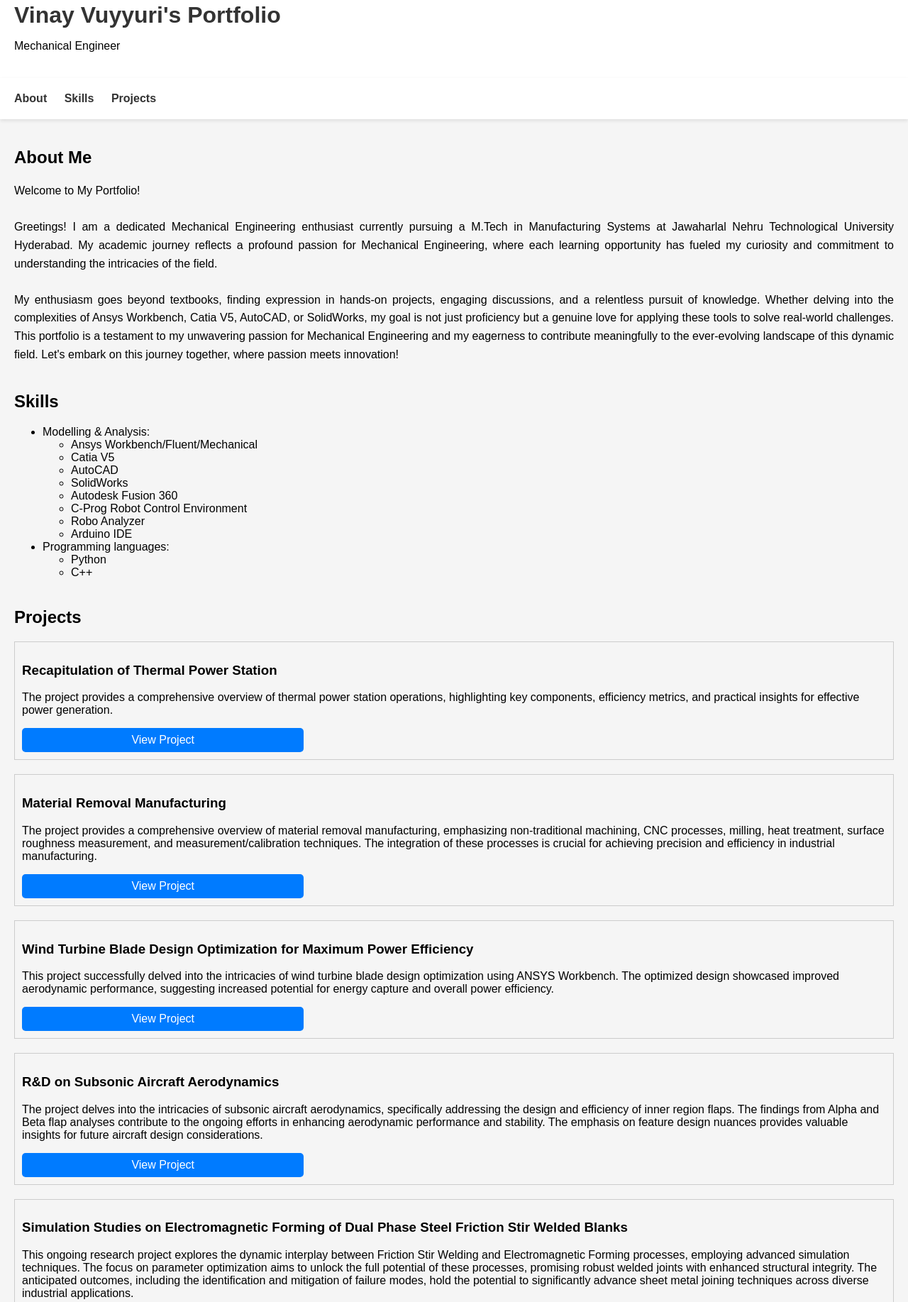
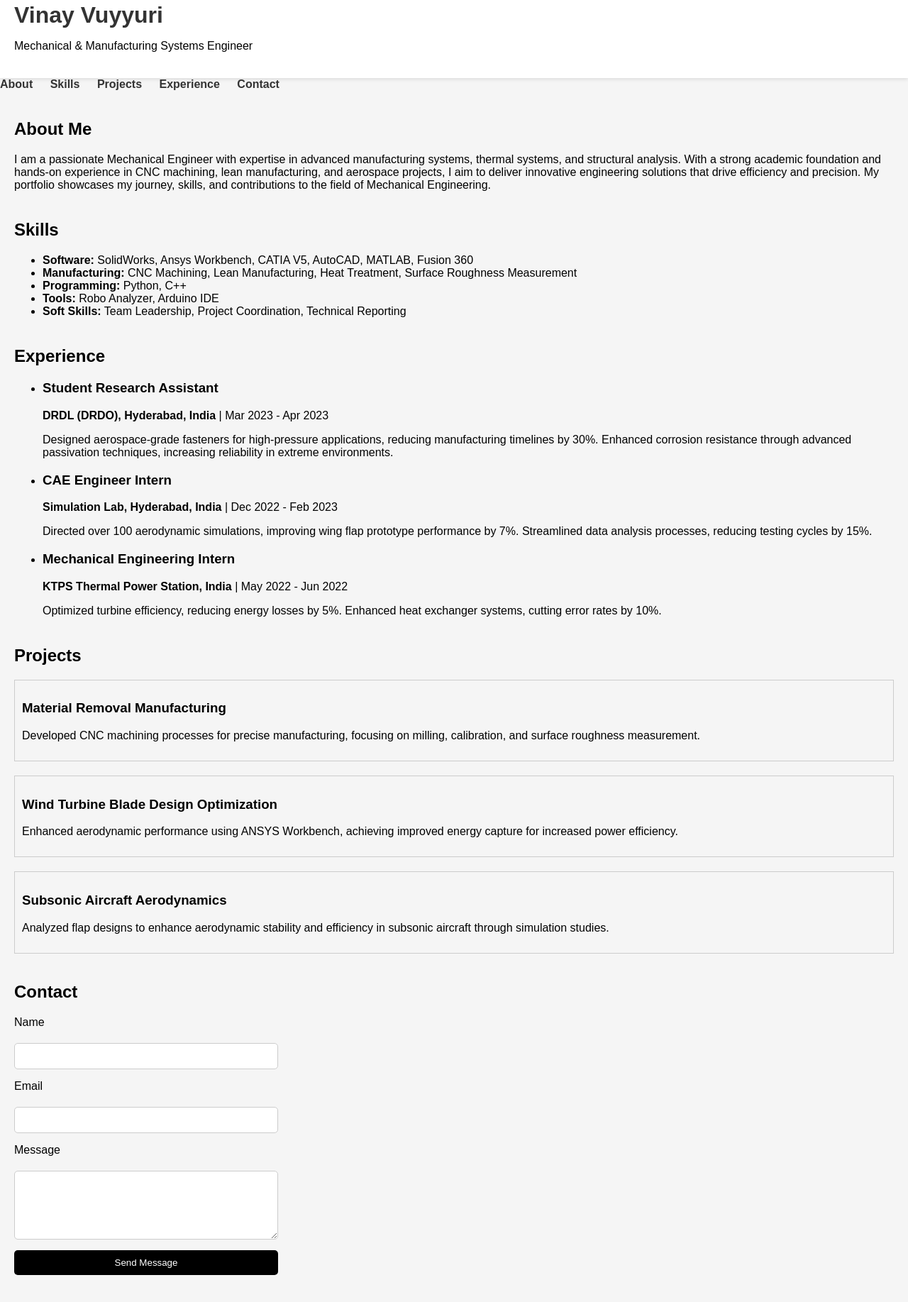
Before and after one commit to LoganFury/Portfolio, a plain HTML site: page index.html in a window 1280 px wide. Shown: the part 38-1873 px from the top of the page at 71% size. Drawn offline with Linux system fonts and the light colour scheme.

Commit message:
Update index.html

```diff
--- a/index.html
+++ b/index.html
@@ -3,108 +3,107 @@
 <head>
     <meta charset="UTF-8">
     <meta name="viewport" content="width=device-width, initial-scale=1.0">
-        <title>Your Portfolio Title</title>
+    <title>Vinay Vuyyuri Portfolio</title>
     <link rel="stylesheet" href="style.css">
 </head>
 <body>
     <header>
         <div class="container">
-                <h1 class="portfolio-title">Vinay Vuyyuri's Portfolio</h1>
-                <p>Mechanical Engineer</p>
+            <h1 class="portfolio-title">Vinay Vuyyuri</h1>
+            <p class="subtitle">Mechanical & Manufacturing Systems Engineer</p>
         </div>
     </header>
-    <head>
-    <meta charset="UTF-8">
-    <meta name="viewport" content="width=device-width, initial-scale=1.0">
-    <title>Your Portfolio Title</title>
-    <link rel="stylesheet" href="style.css">
-    </head>
-<body>
-  <header>
+
     <nav>
         <ul>
             <li><a href="#about">About</a></li>
             <li><a href="#skills">Skills</a></li>
             <li><a href="#projects">Projects</a></li>
+            <li><a href="#experience">Experience</a></li>
+            <li><a href="#contact">Contact</a></li>
         </ul>
     </nav>
-  </header>
+
     <main>
-    <section id="about">
-        <h2 class="accent-color">About Me</h2>
-        <p class="justified-text">
-          Welcome to My Portfolio!<br><br>
-          Greetings! I am a dedicated Mechanical Engineering enthusiast currently pursuing a M.Tech in Manufacturing Systems at Jawaharlal Nehru Technological University Hyderabad. My academic journey reflects a profound passion for Mechanical Engineering, where each learning opportunity has fueled my curiosity and commitment to understanding the intricacies of the field.<br><br>
-          My enthusiasm goes beyond textbooks, finding expression in hands-on projects, engaging discussions, and a relentless pursuit of knowledge. Whether delving into the complexities of Ansys Workbench, Catia V5, AutoCAD, or SolidWorks, my goal is not just proficiency but a genuine love for applying these tools to solve real-world challenges. This portfolio is a testament to my unwavering passion for Mechanical Engineering and my eagerness to contribute meaningfully to the ever-evolving landscape of this dynamic field. Let's embark on this journey together, where passion meets innovation!
+        <section id="about" class="fade-in">
+            <h2>About Me</h2>
+            <p>
+                I am a passionate Mechanical Engineer with expertise in advanced manufacturing systems, thermal systems, and structural analysis.
+                With a strong academic foundation and hands-on experience in CNC machining, lean manufacturing, and aerospace projects,
+                I aim to deliver innovative engineering solutions that drive efficiency and precision.
+                My portfolio showcases my journey, skills, and contributions to the field of Mechanical Engineering.
             </p>
         </section>
 
+        <section id="skills" class="fade-in">
+            <h2>Skills</h2>
+            <ul>
+                <li><strong>Software:</strong> SolidWorks, Ansys Workbench, CATIA V5, AutoCAD, MATLAB, Fusion 360</li>
+                <li><strong>Manufacturing:</strong> CNC Machining, Lean Manufacturing, Heat Treatment, Surface Roughness Measurement</li>
+                <li><strong>Programming:</strong> Python, C++</li>
+                <li><strong>Tools:</strong> Robo Analyzer, Arduino IDE</li>
+                <li><strong>Soft Skills:</strong> Team Leadership, Project Coordination, Technical Reporting</li>
+            </ul>
+        </section>
 
-      <section id="skills">
-        <h2 class="accent-color">Skills</h2>
+        <section id="experience" class="fade-in">
+            <h2>Experience</h2>
             <ul>
-          <li>Modelling & Analysis:
-            <ul>
-              <li>Ansys Workbench/Fluent/Mechanical</li>
-              <li>Catia V5</li>
-              <li>AutoCAD</li>
-              <li>SolidWorks</li>
-              <li>Autodesk Fusion 360</li>
-              <li>C-Prog Robot Control Environment</li>
-              <li>Robo Analyzer</li>
-              <li>Arduino IDE</li>
-            </ul>
-        <li>Programming languages:
-            <ul>
-              <li>Python</li>
-              <li>C++</li>
-            </ul>
+                <li>
+                    <h3>Student Research Assistant</h3>
+                    <p><strong>DRDL (DRDO), Hyderabad, India</strong> | Mar 2023 - Apr 2023</p>
+                    <p>Designed aerospace-grade fasteners for high-pressure applications, reducing manufacturing timelines by 30%.
+                    Enhanced corrosion resistance through advanced passivation techniques, increasing reliability in extreme environments.</p>
+                </li>
+                <li>
+                    <h3>CAE Engineer Intern</h3>
+                    <p><strong>Simulation Lab, Hyderabad, India</strong> | Dec 2022 - Feb 2023</p>
+                    <p>Directed over 100 aerodynamic simulations, improving wing flap prototype performance by 7%.
+                    Streamlined data analysis processes, reducing testing cycles by 15%.</p>
+                </li>
+                <li>
+                    <h3>Mechanical Engineering Intern</h3>
+                    <p><strong>KTPS Thermal Power Station, India</strong> | May 2022 - Jun 2022</p>
+                    <p>Optimized turbine efficiency, reducing energy losses by 5%. Enhanced heat exchanger systems, cutting error rates by 10%.</p>
                 </li>
             </ul>
         </section>
 
-
-<!-- ... (previous code) ... -->
-<section id="projects">
-    <h2 class="accent-color">Projects</h2>
+        <section id="projects" class="fade-in">
+            <h2>Projects</h2>
             <ul>
-
                 <li>
-        <h3>Recapitulation of Thermal Power Station</h3>
-        <p>The project provides a comprehensive overview of thermal power station operations, highlighting key components, efficiency metrics, and practical insights for effective power generation.</p>
-        <a href="project1.html" class="view-project-link">View Project</a>
+                    <h3>Material Removal Manufacturing</h3>
+                    <p>Developed CNC machining processes for precise manufacturing, focusing on milling, calibration, and surface roughness measurement.</p>
                 </li>
                 <li>
-        <h3>Material Removal Manufacturing</h3>
-        <p>The project provides a comprehensive overview of material removal manufacturing, emphasizing non-traditional machining, CNC processes, milling, heat treatment, surface roughness measurement, and measurement/calibration techniques. The integration of these processes is crucial for achieving precision and efficiency in industrial manufacturing.</p>
-        <a href="project2.html" class="view-project-link">View Project</a>
+                    <h3>Wind Turbine Blade Design Optimization</h3>
+                    <p>Enhanced aerodynamic performance using ANSYS Workbench, achieving improved energy capture for increased power efficiency.</p>
                 </li>
                 <li>
-        <h3>Wind Turbine Blade Design Optimization for Maximum Power Efficiency</h3>
-        <p>This project successfully delved into the intricacies of wind turbine blade design optimization using ANSYS Workbench. The optimized design showcased improved aerodynamic performance, suggesting increased potential for energy capture and overall power efficiency.</p>
-        <a href="project4.html" class="view-project-link">View Project</a>
+                    <h3>Subsonic Aircraft Aerodynamics</h3>
+                    <p>Analyzed flap designs to enhance aerodynamic stability and efficiency in subsonic aircraft through simulation studies.</p>
                 </li>
-      <li>
-        <h3>R&D on Subsonic Aircraft Aerodynamics</h3>
-        <p>The project delves into the intricacies of subsonic aircraft aerodynamics, specifically addressing the design and efficiency of inner region flaps. The findings from Alpha and Beta flap analyses contribute to the ongoing efforts in enhancing aerodynamic performance and stability. The emphasis on feature design nuances provides valuable insights for future aircraft design considerations.</p>
-        <a href="project3.html" class="view-project-link">View Project</a>
-      </li>
-
-      <li>
-        <h3>Simulation Studies on Electromagnetic Forming of Dual Phase Steel Friction Stir Welded Blanks</h3>
-        <p>This ongoing research project explores the dynamic interplay between Friction Stir Welding and Electromagnetic Forming processes, employing advanced simulation techniques. The focus on parameter optimization aims to unlock the full potential of these processes, promising robust welded joints with enhanced structural integrity. The anticipated outcomes, including the identification and mitigation of failure modes, hold the potential to significantly advance sheet metal joining techniques across diverse industrial applications.</p>
-        <a href="project5.html" class="view-project-link">View Project</a>
-      </li>
-
-      <!-- Add more projects similarly -->
             </ul>
         </section>
-  <!-- ... (rest of the code) ... -->
 
+        <section id="contact" class="fade-in">
+            <h2>Contact</h2>
+            <form id="contact-form">
+                <label for="name">Name</label>
+                <input type="text" id="name" name="name" required>
 
+                <label for="email">Email</label>
+                <input type="email" id="email" name="email" required>
+
+                <label for="message">Message</label>
+                <textarea id="message" name="message" rows="5" required></textarea>
+
+                <button type="submit">Send Message</button>
             </form>
         </section>
     </main>
+
     <footer>
         <p>&copy; 2024 Vinay Vuyyuri. All rights reserved.</p>
     </footer>
```
Lines whose indentation alone changed are shown as unchanged.
